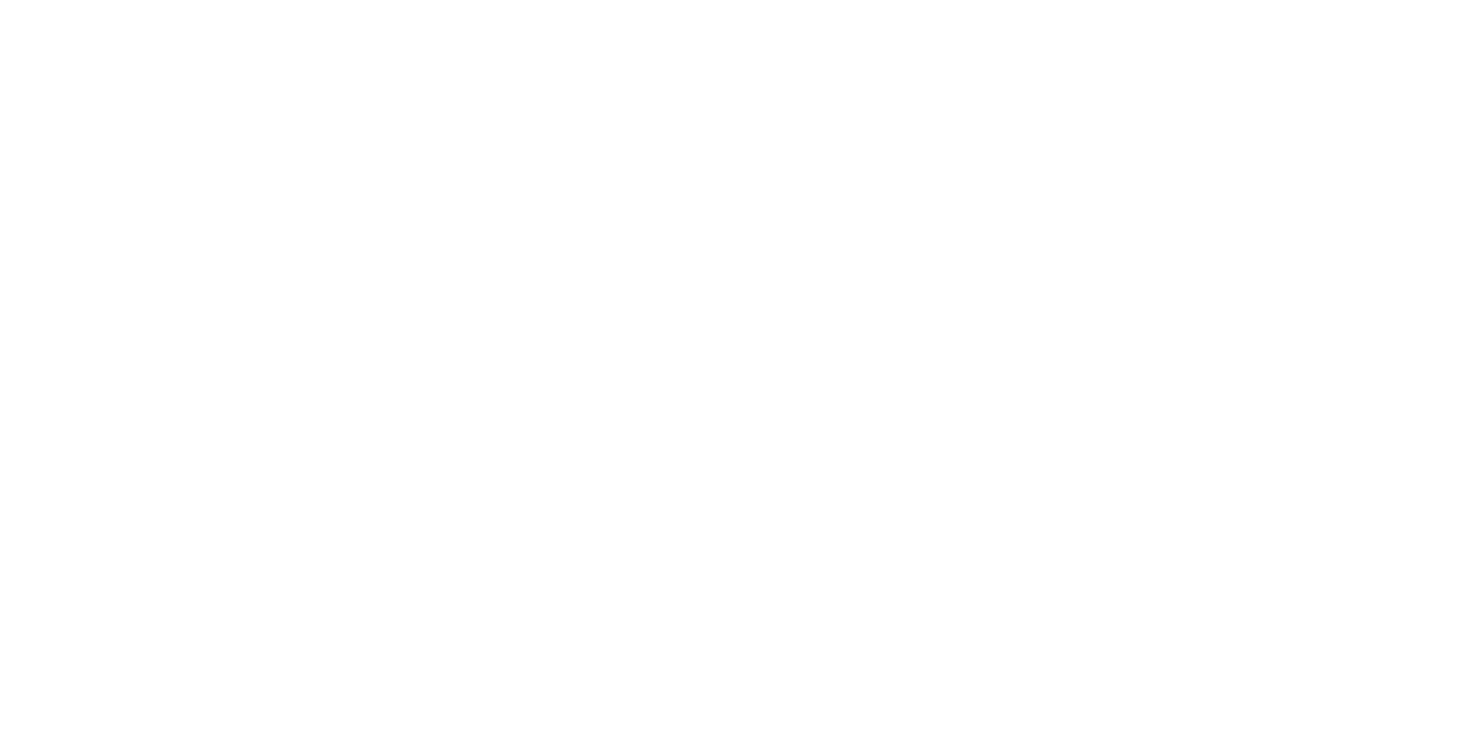
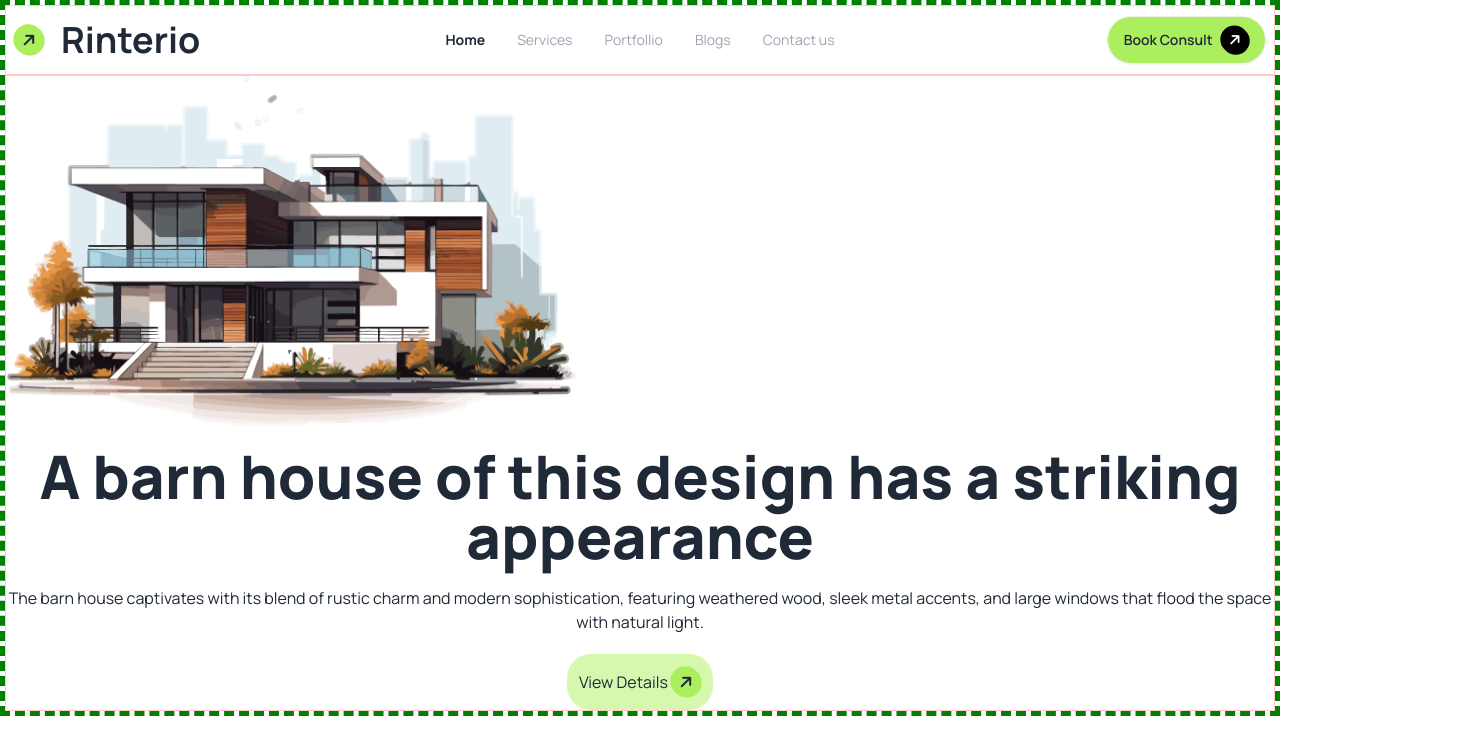
Before and after one commit to Tarannum-Raisha/Assignment-03, a plain HTML site: page index.html in a window 1280 px wide. Shown: the whole page, 1469 px wide, since content can reach past the window. Drawn offline with nearby package versions, Linux system fonts and the light colour scheme.

Commit message:
added header file

```diff
--- /dev/null
+++ b/ass.css
@@ -0,0 +1,2 @@
+* { border: 1px solid red;}
+body { border: 5px dashed green;}
--- a/index.html
+++ b/index.html
@@ -1,11 +1,103 @@
 <!DOCTYPE html>
 <html lang="en">
+
 <head>
-    <meta charset="UTF-8">
-    <meta name="viewport" content="width=device-width, initial-scale=1.0">
-    <title>HOUSE DESIGN </title>
+  <meta charset="UTF-8">
+  <meta name="viewport" content="width=device-width, initial-scale=1.0">
+  <title>HOUSE DESIGN </title>
+  <link rel="stylesheet" href="./ass.css">
+  <!-- Google font -->
+  <link rel="preconnect" href="https://fonts.googleapis.com">
+  <link rel="preconnect" href="https://fonts.gstatic.com" crossorigin>
+  <link href="https://fonts.googleapis.com/css2?family=Manrope:wght@200..800&display=swap" rel="stylesheet">
+  <!-- font awesome CdN-->
+  <link rel="stylesheet" href="https://cdnjs.cloudflare.com/ajax/libs/font-awesome/6.6.0/css/all.min.css">
+  <!-- tailwind CnD -->
+  <script src="https://cdn.tailwindcss.com"></script>
+  <!--  DaisyUi CND -->
+  <link href="https://cdn.jsdelivr.net/npm/daisyui@4.12.13/dist/full.min.css" rel="stylesheet" type="text/css" />
+  <script src="https://cdn.tailwindcss.com"></script>
+  <style>
+
+
+    .manrope-font {
+      font-family: "Manrope", sans-serif;
+      font-optical-sizing: auto;
+      font-style: normal;
+    }
+  </style>
+  <!-- color customization -->
+  <script>
+    tailwind.config = {
+      theme: {
+        extend: {
+          colors: {
+            clifford: '#da373d',
+            "btn-color": '#ABEF5F',
+            "btn-light-color": '#ABEF5F80',
+          }
+        }
+      }
+    }
+  </script>
+
 </head>
-<body>
 
+<body class="manrope-font">
+  <header class="">
+    <div class="navbar bg-base-100 border border-red-200">
+      <div class="navbar-start">
+
+        <i class="fa-solid fa-arrow-right bg-btn-color p-2 rounded-3xl -rotate-45"></i>
+        <a class="btn btn-ghost font-bold text-4xl">Rinterio</a>
+      </div>
+      <div class="navbar-center hidden lg:flex">
+        <ul class="menu menu-horizontal px-1">
+          <li><a class="font-bold"> Home</a></li>
+          <li><a class="text-gray-400">Services </a></li>
+          <li><a class="text-gray-400"> Portfollio</a></li>
+          <li><a class="text-gray-400">Blogs </a></li>
+          <li><a class="text-gray-400"> Contact us</a></li>
+        </ul>
+      </div>
+      <div class="navbar-end">
+        <a class="btn bg-btn-color rounded-3xl">Book Consult
+          <i class="fa-solid fa-arrow-right bg-black text-white p-2 rounded-3xl -rotate-45"></i>
+        </a>
+        <div class="dropdown">
+          <div tabindex="0" role="button" class="btn btn-ghost lg:hidden">
+            <svg xmlns="http://www.w3.org/2000/svg" class="h-5 w-5" fill="none" viewBox="0 0 24 24"
+              stroke="currentColor">
+              <path stroke-linecap="round" stroke-linejoin="round" stroke-width="2" d="M4 6h16M4 12h8m-8 6h16" />
+            </svg>
+          </div>
+          <ul tabindex="0" class="menu menu-sm dropdown-content bg-base-100 rounded-box z-[1] mt-3 w-52 p-2 shadow">
+            <li><a> Home</a></li>
+            <li><a>Services </a></li>
+            <li><a> Portfollio</a></li>
+            <li><a>Blogs </a></li>
+            <li><a> Contact us</a></li>
+
+          </ul>
+        </div>
+      </div>
+    </div>
+    <div class="text-center space-y-5 border border-red-200">
+      <img src="images/banner.png" alt="">
+      <h1 class="font-extrabold text-6xl">A barn house of this design has a striking appearance</h1>
+      <p>The barn house captivates with its blend of rustic charm and modern sophistication, featuring weathered wood, sleek metal accents, and large windows that flood the space with natural light.</p>
+      <button class="rounded-3xl bg-btn-light-color p-3">
+        View Details
+        <i class="fa-solid fa-arrow-right bg-btn-color p-2 rounded-3xl -rotate-45"></i>
+      </button>
+    </div>
+  </header>
+  <main>
+
+  </main>
+  <footer>
+
+  </footer>
 </body>
+
 </html>
--- /dev/null
+++ b/tailwind.config.js
@@ -0,0 +1,8 @@
+/** @type {import('tailwindcss').Config} */
+module.exports = {
+    content: ["./src/**/*.{html,js}"],
+    theme: {
+      extend: {},
+    },
+    plugins: [],
+  }
```
